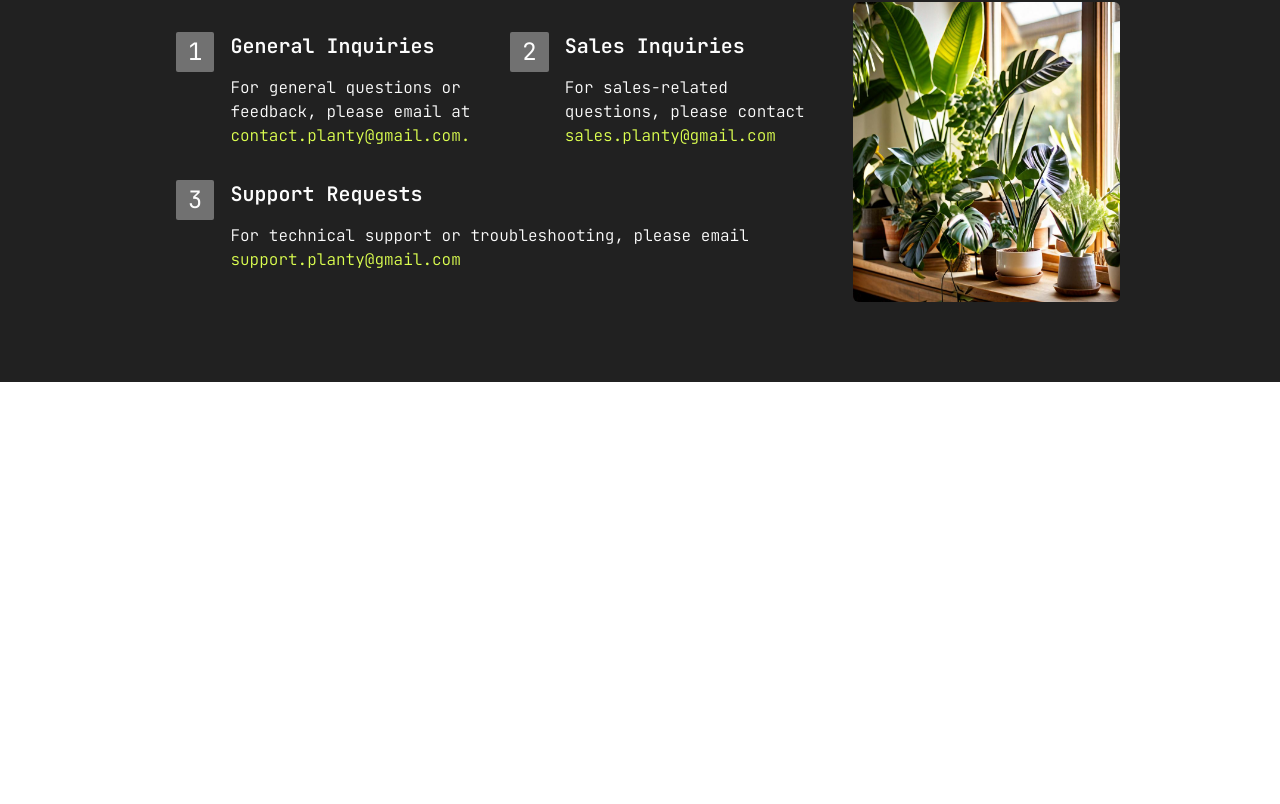
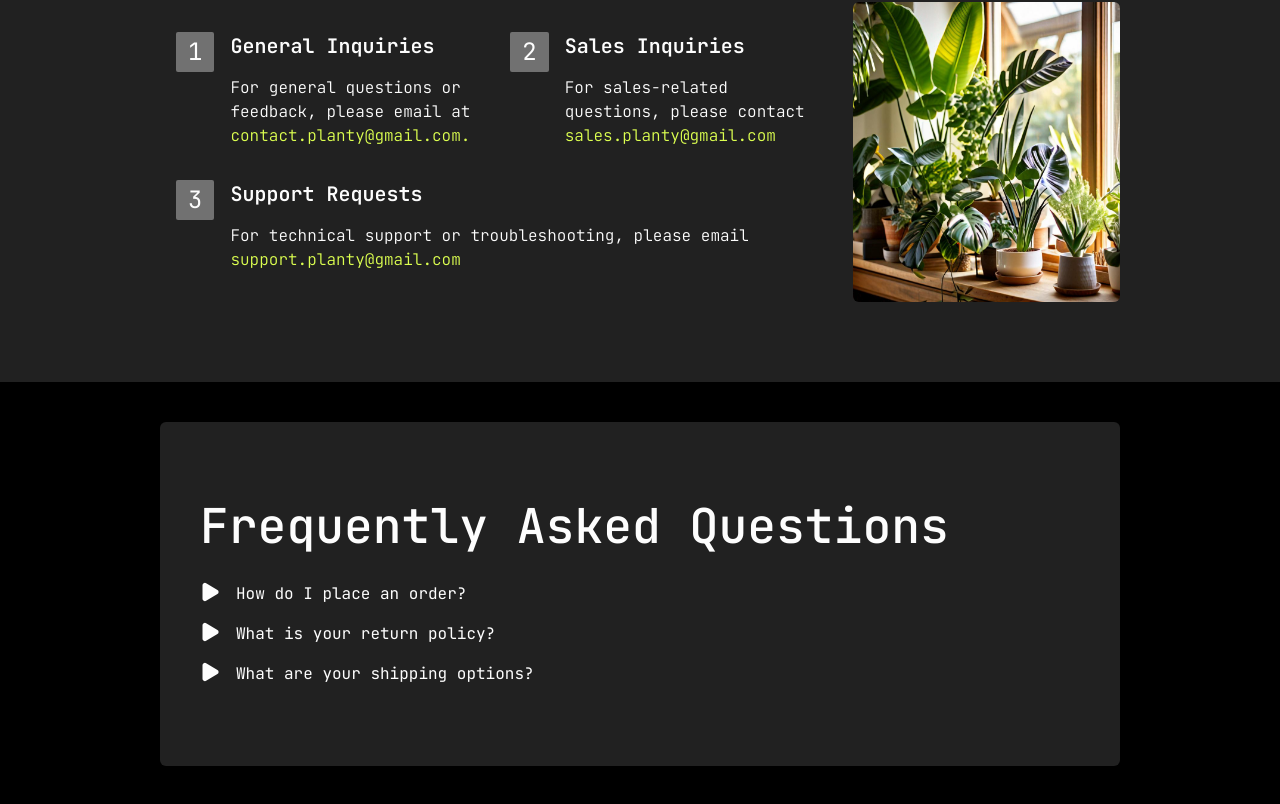
Before and after one commit to himanshuu004/plantywide, a Next.js app: page /ContactUs in a window 1280 px wide. Shown: the part 1094-1898 px from the top of the page. Before the commit the page ends 1476 px from the top, so only its background shows below. Built offline with nearby package versions, Linux system fonts and the light colour scheme.

Commit message:
contact us completed

```diff
--- /dev/null
+++ b/app/ContactUs/components/FAQ.css
@@ -0,0 +1,21 @@
+/* styles.css */
+.fade-enter-active,
+.fade-exit-active {
+    transition: opacity 0.3s ease-in-out;
+}
+
+.fade-enter {
+    opacity: 0;
+}
+
+.fade-enter-active {
+    opacity: 1;
+}
+
+.fade-exit {
+    opacity: 1;
+}
+
+.fade-exit-active {
+    opacity: 0;
+}
--- /dev/null
+++ b/app/ContactUs/components/FAQ.tsx
@@ -0,0 +1,147 @@
+"use client";
+
+import React, { useState, useEffect } from "react";
+import { TbTriangleFilled } from "react-icons/tb";
+import "./FAQ.css"; // Make sure this path is correct
+
+const FAQ: React.FC = () => {
+  const [toggle, setToggle] = useState(false);
+  const [inProp, setInProp] = useState(false);
+  const [toggle1, setToggle1] = useState(false);
+  const [inProp1, setInProp1] = useState(false);
+  const [toggle2, setToggle2] = useState(false);
+  const [inProp2, setInProp2] = useState(false);
+
+  useEffect(() => {
+    if (toggle) {
+      setInProp(true);
+    } else {
+      const timeout = setTimeout(() => setInProp(false), 300); // duration of the fade-out
+      return () => clearTimeout(timeout);
+    }
+  }, [toggle]);
+
+  useEffect(() => {
+    if (toggle1) {
+      setInProp1(true);
+    } else {
+      const timeout = setTimeout(() => setInProp1(false), 300); // duration of the fade-out
+      return () => clearTimeout(timeout);
+    }
+  }, [toggle1]);
+
+  useEffect(() => {
+    if (toggle2) {
+      setInProp2(true);
+    } else {
+      const timeout = setTimeout(() => setInProp2(false), 300); // duration of the fade-out
+      return () => clearTimeout(timeout);
+    }
+  }, [toggle2]);
+
+  const handleToggle = () => {
+    setToggle(!toggle);
+  };
+
+  const handleToggle1 = () => {
+    setToggle1(!toggle1);
+  };
+
+  const handleToggle2 = () => {
+    setToggle2(!toggle2);
+  };
+
+  return (
+    <div className="w-full max-w-[960px] h-auto flex flex-col bg-[#212121] justify-start items-start py-20 px-10 gap-8 my-10 rounded-md">
+      <div className="w-full flex justify-start items-center text-5xl font-medium">
+        Frequently Asked Questions
+      </div>
+      <div className="flex flex-col gap-4 justify-center items-start">
+        <div
+          onClick={handleToggle}
+          className="w-full flex justify-start gap-4 items-start cursor-pointer"
+        >
+          <TbTriangleFilled
+            size={20}
+            className={`transform ${
+              toggle ? "rotate-180" : "rotate-90"
+            } duration-300`}
+          />
+          <h4>How do I place an order?</h4>
+        </div>
+        {inProp && (
+          <div
+            className={`w-full px-2 flex justify-start items-start ${
+              toggle
+                ? "fade-enter fade-enter-active"
+                : "fade-exit fade-exit-active"
+            }`}
+          >
+            <div className="px-6 border-l-[1px] border-[#dfdfdf] font-thin">
+              You can place an order online through our website. Select the
+              products you need, add them to your cart, and proceed to checkout.
+              You will be guided through the process step-by-step.
+            </div>
+          </div>
+        )}
+        <div
+          onClick={handleToggle1}
+          className="w-full flex justify-start gap-4 items-start cursor-pointer"
+        >
+          <TbTriangleFilled
+            size={20}
+            className={`transform ${
+              toggle1 ? "rotate-180" : "rotate-90"
+            } duration-300`}
+          />
+          <h4>What is your return policy?</h4>
+        </div>
+        {inProp1 && (
+          <div
+            className={`w-full px-2 flex justify-start items-start ${
+              toggle1
+                ? "fade-enter fade-enter-active"
+                : "fade-exit fade-exit-active"
+            }`}
+          >
+            <div className="px-6 border-l-[1px] border-[#dfdfdf] font-thin">
+              We offer a 30-day return policy on most products. If you are not
+              satisfied with your purchase, you can return it for a full refund.
+            </div>
+          </div>
+        )}
+        <div
+          onClick={handleToggle2}
+          className="w-full flex justify-start gap-4 items-start cursor-pointer"
+        >
+          <TbTriangleFilled
+            size={20}
+            className={`transform ${
+              toggle2 ? "rotate-180" : "rotate-90"
+            } duration-300`}
+          />
+          <h4>What are your shipping options?</h4>
+        </div>
+        {inProp2 && (
+          <div
+            className={`w-full px-2 flex justify-start items-start ${
+              toggle2
+                ? "fade-enter fade-enter-active"
+                : "fade-exit fade-exit-active"
+            }`}
+          >
+            <div className="px-6 border-l-[1px] border-[#dfdfdf] font-thin">
+              <ul className="list-disc list-inside">
+                <li>Standard Shipping</li>
+                <li>Expedited Shipping</li>
+                <li>Next-Day Shipping</li>
+              </ul>
+            </div>
+          </div>
+        )}
+      </div>
+    </div>
+  );
+};
+
+export default FAQ;
--- a/app/ContactUs/page.jsx
+++ b/app/ContactUs/page.jsx
@@ -3,6 +3,7 @@ import { JetBrains_Mono } from "@next/font/google";
 import HeroC from "./components/HeroC";
 import GetinTouch from "./components/GetinTouch";
 import Occasions from "./components/occasions";
+import FAQ from "./components/FAQ";
 
 const jetBrainsMono = JetBrains_Mono({
   weight: ["200", "300", "400", "500", "600", "700", "800"], // You can specify the weight and other options
@@ -20,6 +21,9 @@ const Contactus = () => {
         <GetinTouch />
       </div>
       <Occasions />
+      <div className="w-full h-full bg-[#000000] text-[#fdfdfd] flex flex-col justify-center items-center">
+        <FAQ />
+      </div>
     </div>
   );
 };
```
